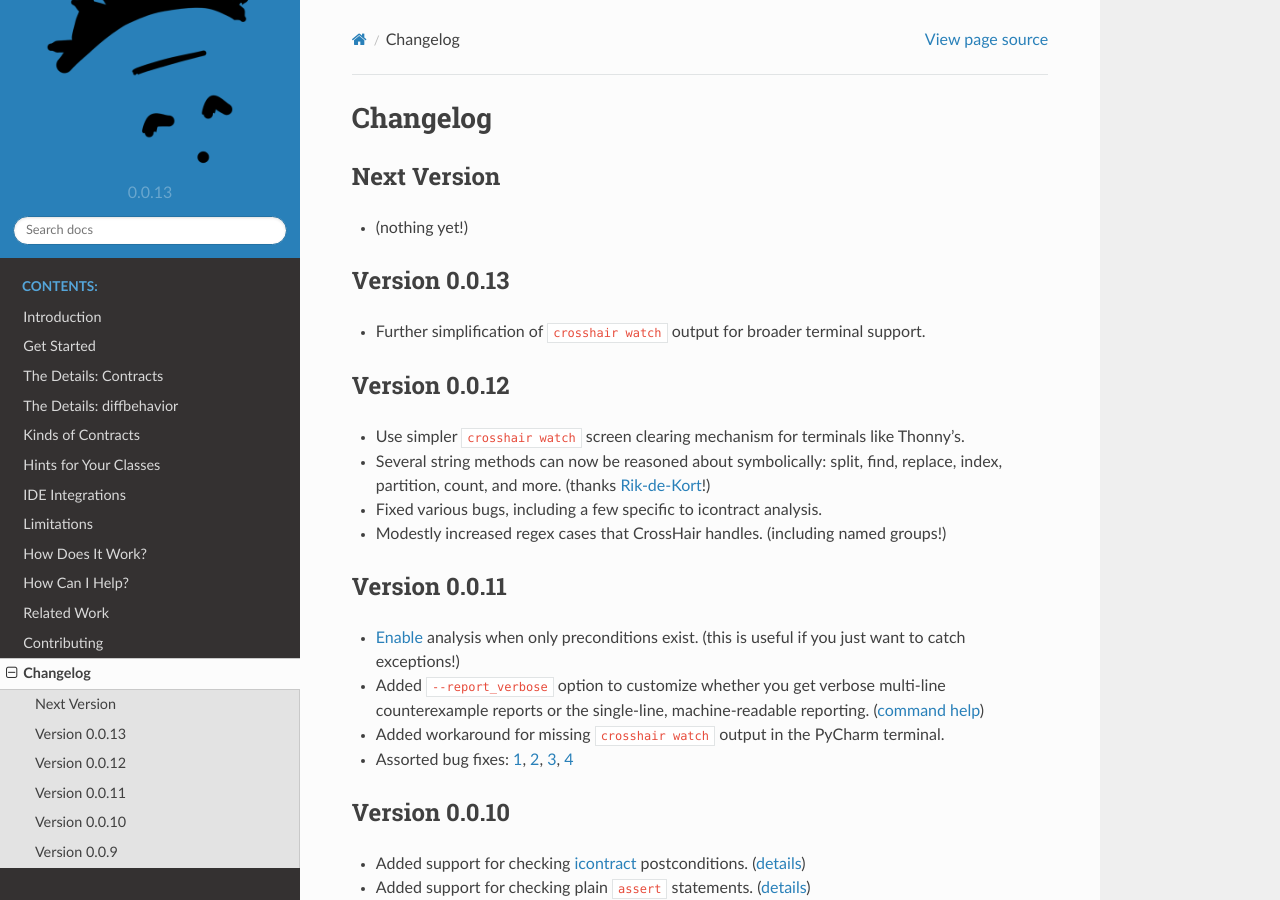
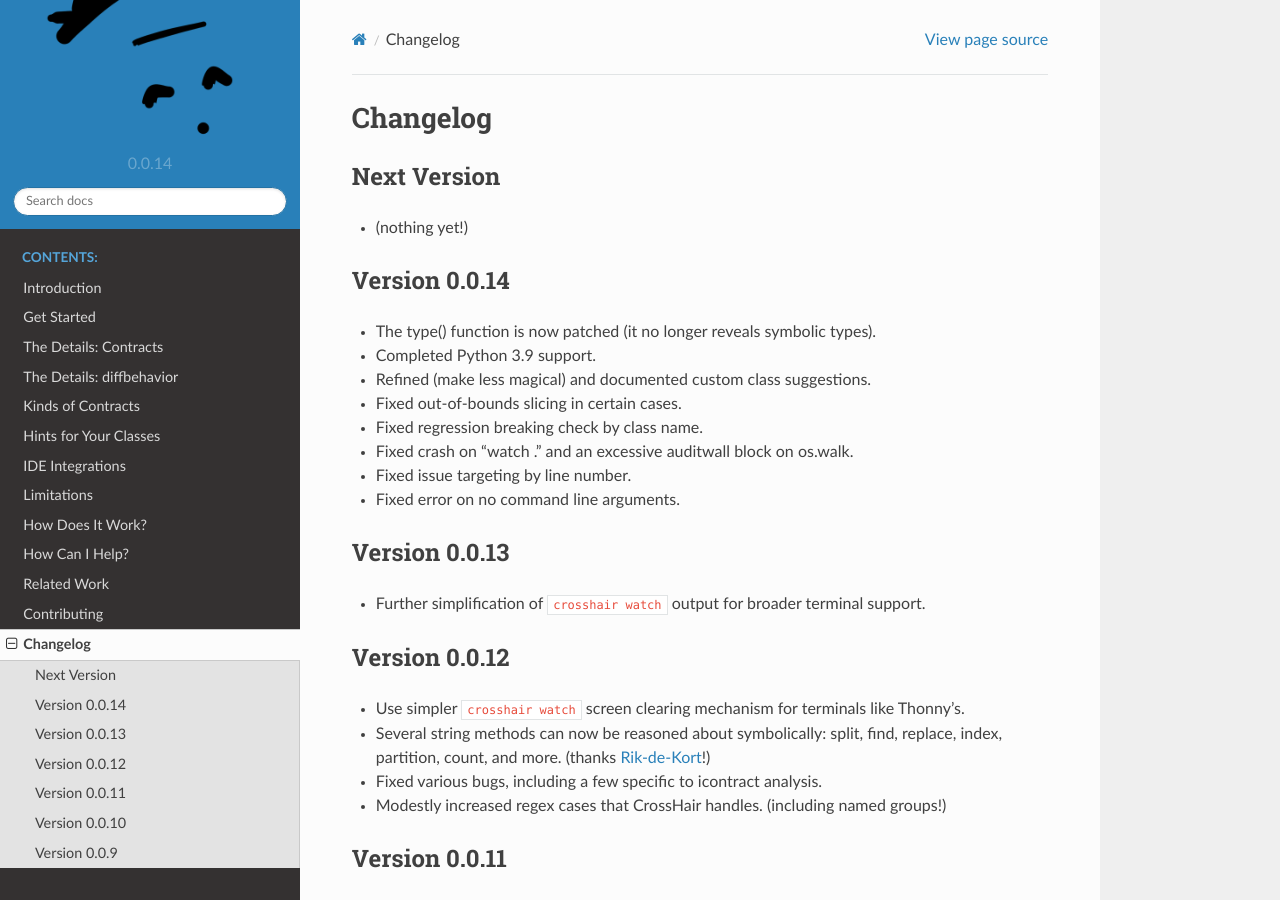
Before and after one commit to pschanely/CrossHair, a Sphinx documentation site: the page built from doc/source/changelog.rst, in a window 1280 px wide and 900 px high. Built offline with Sphinx 7.4.7 and the Read the Docs theme 2.0.0, drawn with Linux system fonts in a browser that asks for light colours; the version number is read from the project's files by our own code.

Commit message:
Bump version to 0.0.14

```diff
--- a/crosshair/__init__.py
+++ b/crosshair/__init__.py
@@ -12,7 +12,7 @@ from crosshair.tracers import NoTracing
 from crosshair.tracers import ResumedTracing
 
 # Do not forget to update in setup.py!
-__version__ = "0.0.13"
+__version__ = "0.0.14"
 __author__ = "Phillip Schanely"
 __license__ = "MIT"
 __status__ = "Alpha"
--- a/doc/source/changelog.rst
+++ b/doc/source/changelog.rst
@@ -7,6 +7,19 @@ Next Version
 ============
 
 * (nothing yet!)
+
+==============
+Version 0.0.14
+==============
+
+* The type() function is now patched (it no longer reveals symbolic types).
+* Completed Python 3.9 support.
+* Refined (make less magical) and documented custom class suggestions.
+* Fixed out-of-bounds slicing in certain cases.
+* Fixed regression breaking check by class name.
+* Fixed crash on "watch ." and an excessive auditwall block on os.walk.
+* Fixed issue targeting by line number.
+* Fixed error on no command line arguments.
 
 ==============
 Version 0.0.13
--- a/setup.py
+++ b/setup.py
@@ -14,7 +14,7 @@ from setuptools import setup, find_packages  # type: ignore
 # the pre-commit checks through check_init_and_setup_coincide.py.
 setup(
     name="crosshair-tool",
-    version="0.0.13",  #  Update this in crosshair/__init__.py too
+    version="0.0.14",  #  Update this in crosshair/__init__.py too
     author="Phillip Schanely",
     author_email="pschanely+vE7F@gmail.com",
     packages=find_packages(),
```
